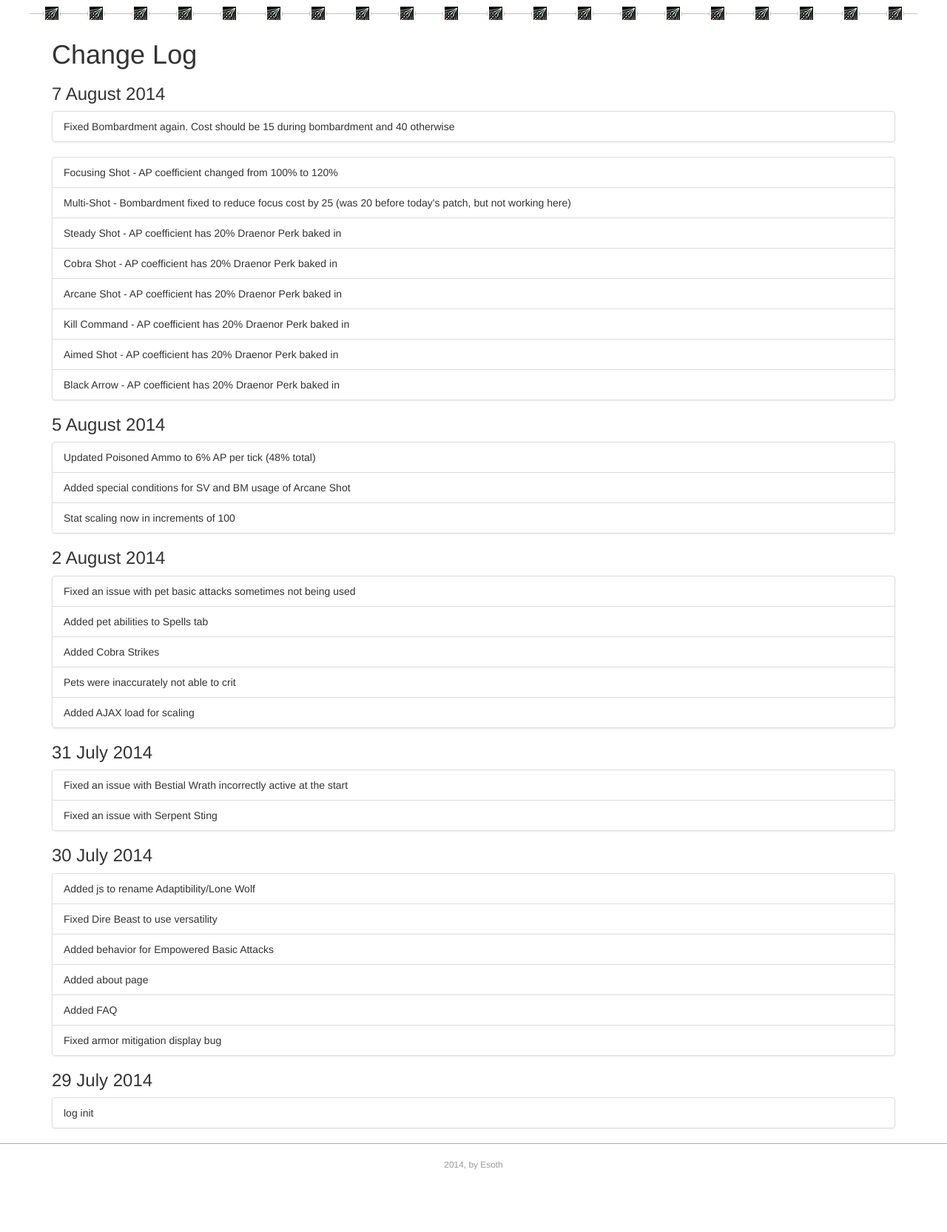
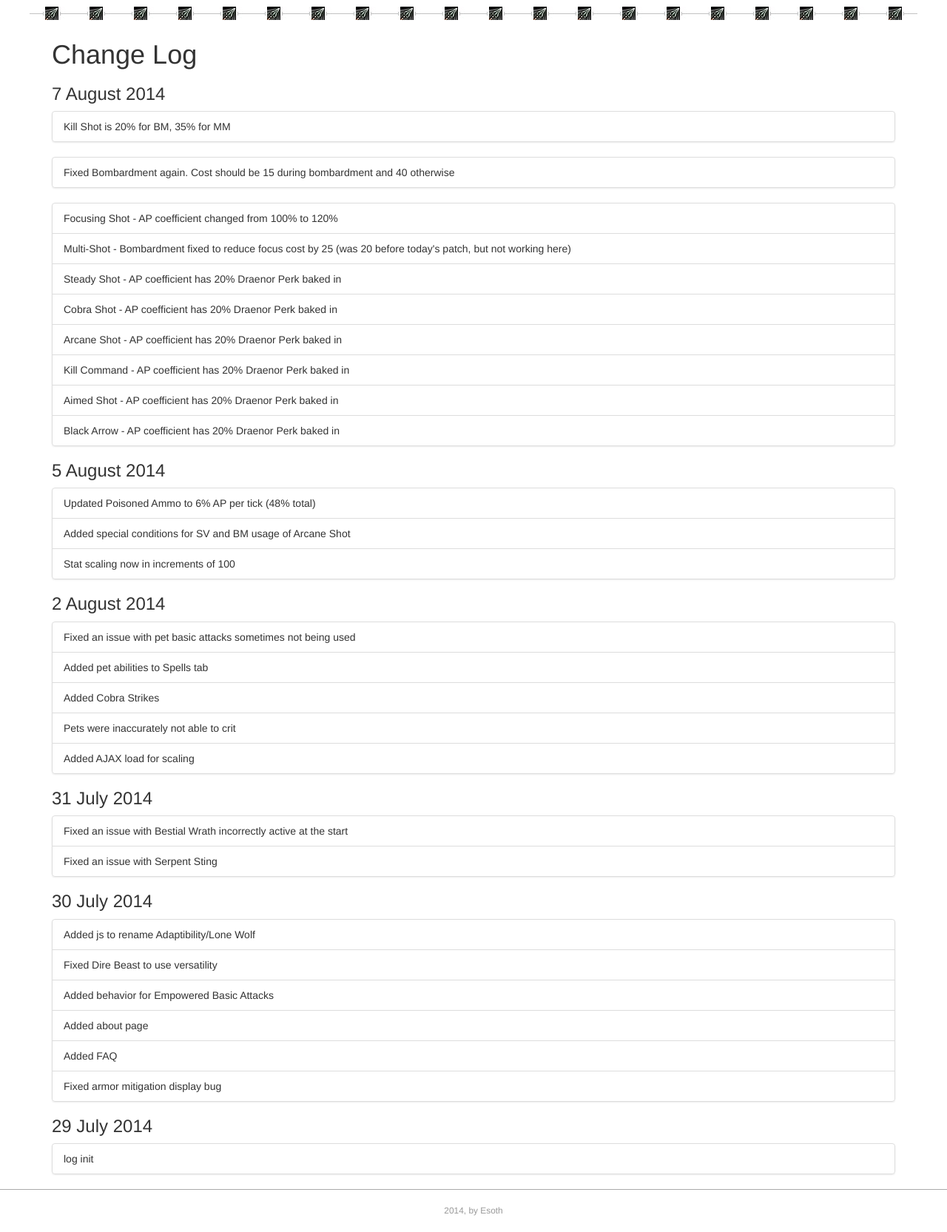
Before and after one commit to esoth/hunter, a Django app: template templates/changelog.html in a window 1280 px wide. Shown: the part 51-1716 px from the top of the page at 74% size. Before the commit the page ends 1632 px from the top, so only its background shows below. Run offline with Django 3.2, Linux system fonts and the light colour scheme; the template is opened without the code that fills it, so the values that code supplies are empty; some libraries are stand-ins or nearby versions.

Commit message:
kill shot change

```diff
--- a/templates/changelog.html
+++ b/templates/changelog.html
@@ -6,6 +6,9 @@
     <h1>Change Log</h1>
 
     <h3>7 August 2014</h3>
+    <ul class="list-group">
+      <li class="list-group-item">Kill Shot is 20% for BM, 35% for MM</li>
+    </ul>
     <ul class="list-group">
       <li class="list-group-item">Fixed Bombardment again. Cost should be 15 during bombardment and 40 otherwise</li>
     </ul>
```
